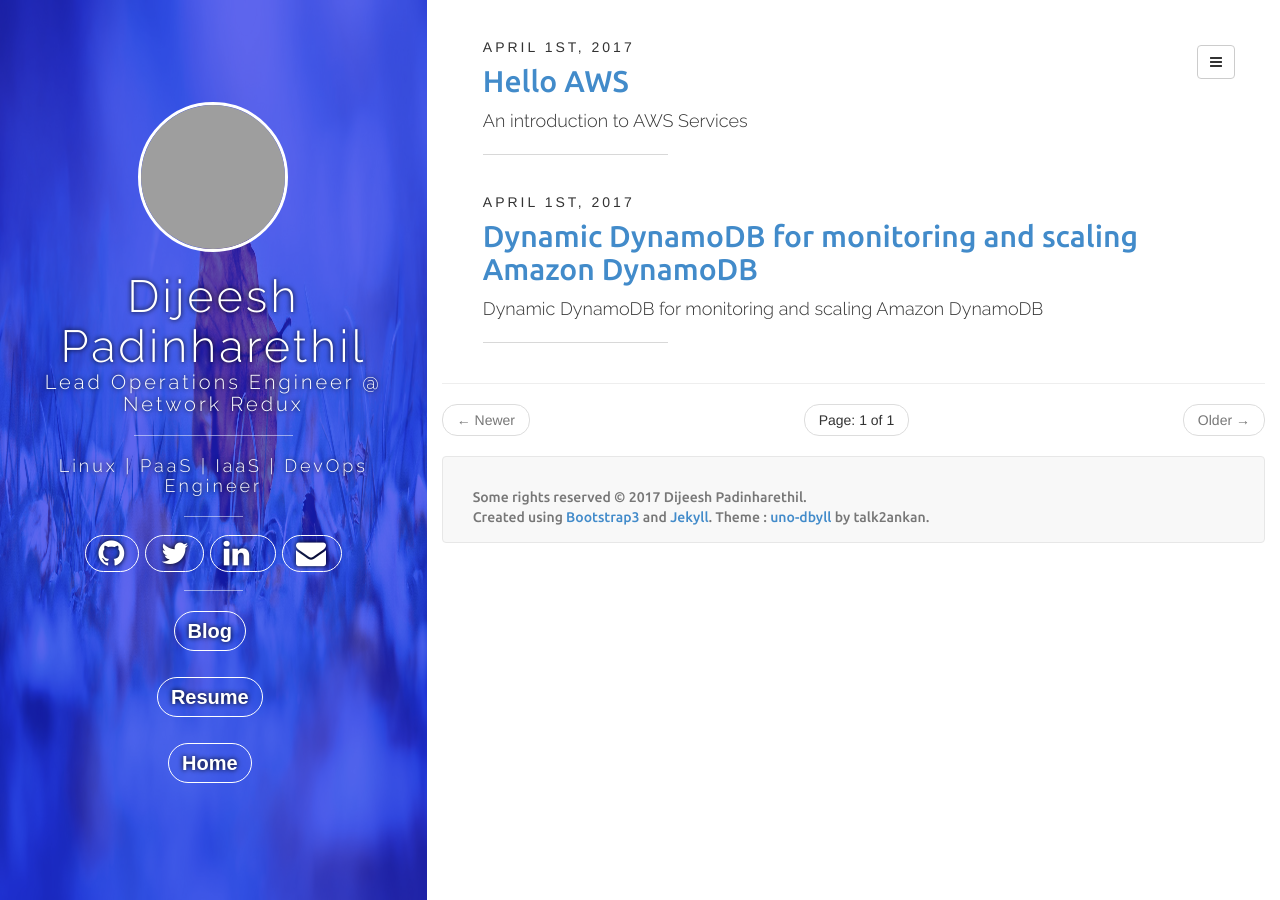
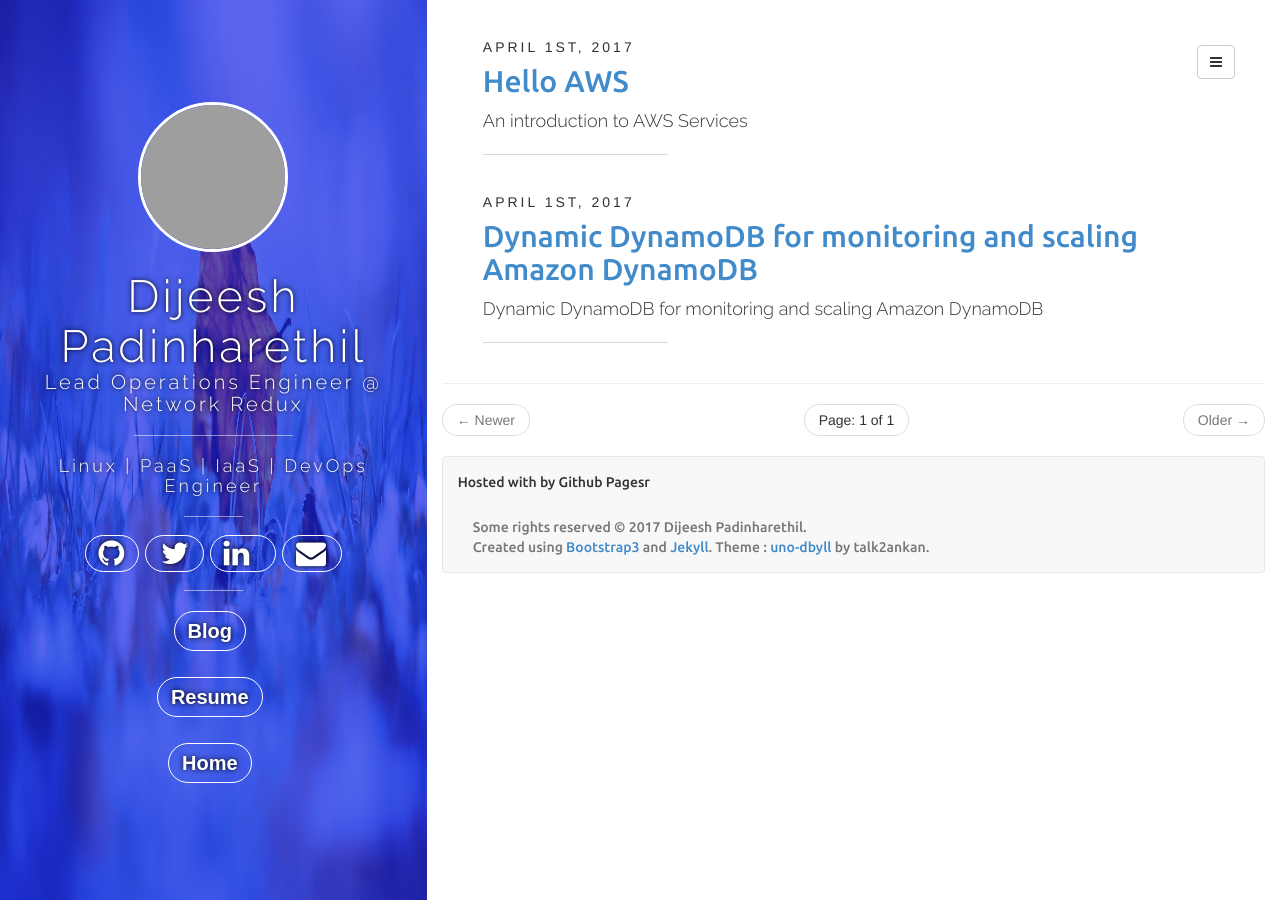
Before and after one commit to dijeesh/dijeesh.github.io-bak, a Jekyll site: the page built from index.html, in a window 1280 px wide. Built offline with Jekyll 4.4.1, drawn with Linux system fonts in a browser that asks for light colours; nearby versions of some CDN libraries; the list of posts is cut into pages by our own code; comment, search, counter and statistics services are not loaded; grey boxes are pictures that could not be loaded.

Commit message:
add footer

```diff
--- a/_includes/default.html
+++ b/_includes/default.html
@@ -108,6 +108,7 @@
 
 <footer class="navbar navbar-default">
     <div class="container">
+			<p class="love">Hosted with <i class="icon ion-heart"></i> by Github Pagesr</p>
       <p class="navbar-text pull-left">Some rights reserved &copy; {{ site.time | date: '%Y' }} {{ site.author.name }}. </br>
       Created using <a class="navbar-button" href="https://github.com/twbs/bootstrap">Bootstrap3</a> and <a class="navbar-button" href="https://github.com/jekyll/jekyll">Jekyll</a>. Theme : <a class="navbar-button" href="https://github.com/talk2ankan/uno-dbyll">uno-dbyll</a> by talk2ankan.
  </p>
```
